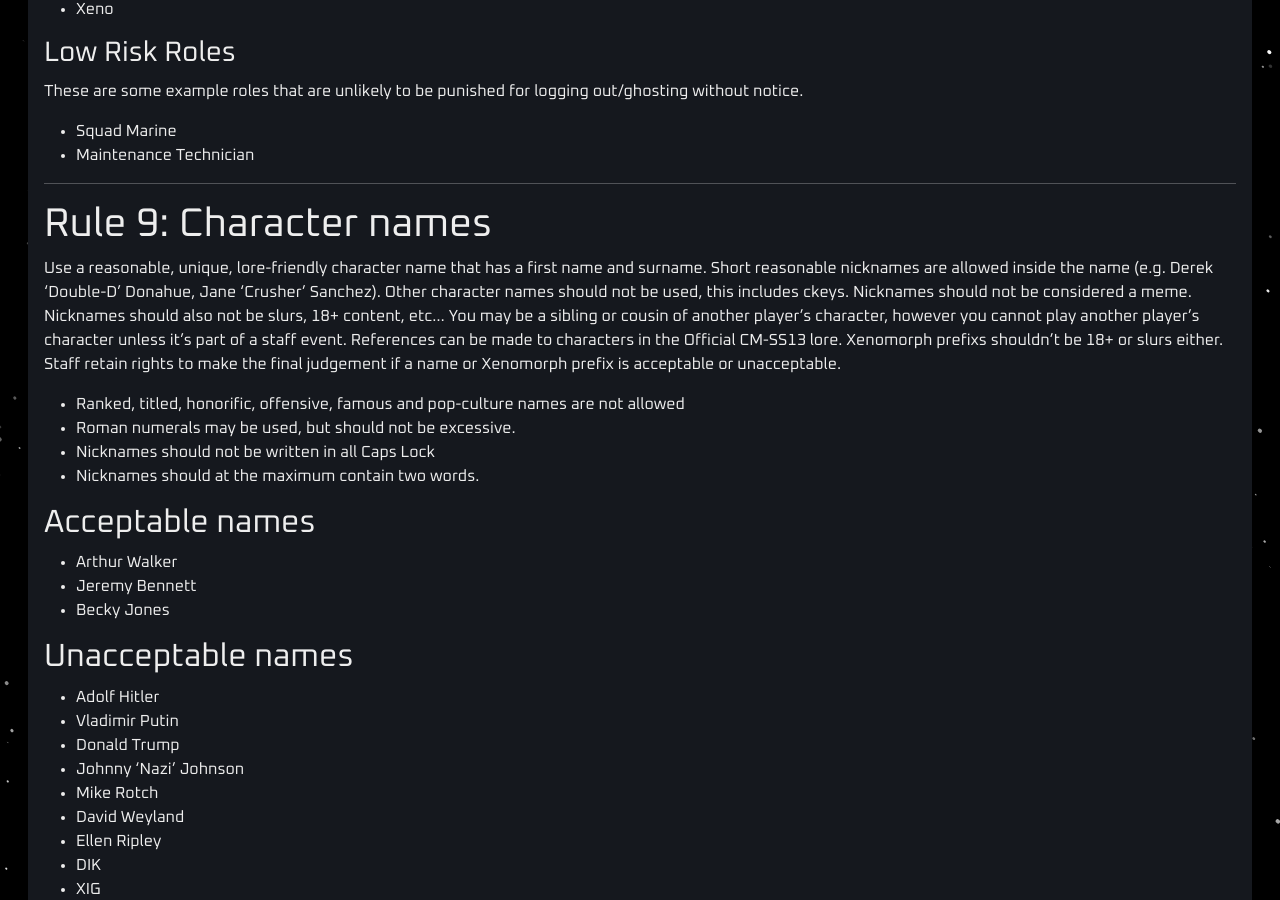
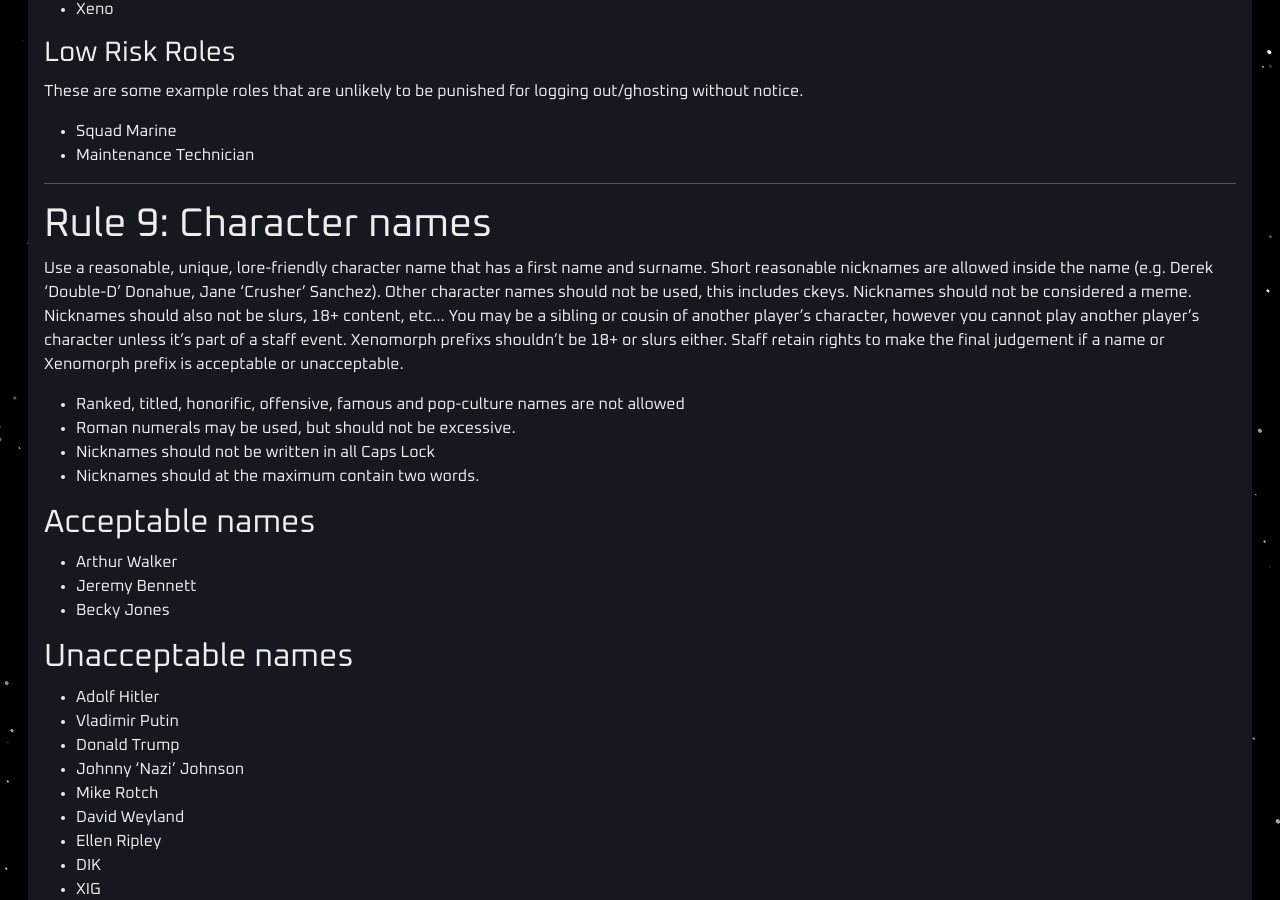
Before and after one commit to cmss13-devs/web, a Jekyll site: the page built from rules.md, in a window 1280 px wide and 900 px high, scrolled down 9293 px. Built offline with Jekyll 4.4.1, drawn with Linux system fonts in a browser that asks for light colours.

Commit message:
Update rules.md

```diff
--- a/rules.md
+++ b/rules.md
@@ -362,7 +362,7 @@
 
 # Rule 9: Character names
 
-Use a reasonable, unique, lore-friendly character name that has a first name and surname. Short reasonable nicknames are allowed inside the name (e.g. Derek 'Double-D' Donahue, Jane 'Crusher' Sanchez). Other character names should not be used, this includes ckeys. Nicknames should not be considered a meme. Nicknames should also not be slurs, 18+ content, etc... You may be a sibling or cousin of another player's character, however you cannot play another player's character unless it's part of a staff event. References can be made to characters in the Official CM-SS13 lore. Xenomorph prefixs shouldn't be 18+ or slurs either. Staff retain rights to make the final judgement if a name or Xenomorph prefix is acceptable or unacceptable.
+Use a reasonable, unique, lore-friendly character name that has a first name and surname. Short reasonable nicknames are allowed inside the name (e.g. Derek 'Double-D' Donahue, Jane 'Crusher' Sanchez). Other character names should not be used, this includes ckeys. Nicknames should not be considered a meme. Nicknames should also not be slurs, 18+ content, etc... You may be a sibling or cousin of another player's character, however you cannot play another player's character unless it's part of a staff event. Xenomorph prefixs shouldn't be 18+ or slurs either. Staff retain rights to make the final judgement if a name or Xenomorph prefix is acceptable or unacceptable.
 
 - Ranked, titled, honorific, offensive, famous and pop-culture names are not allowed
 - Roman numerals may be used, but should not be excessive.
```
